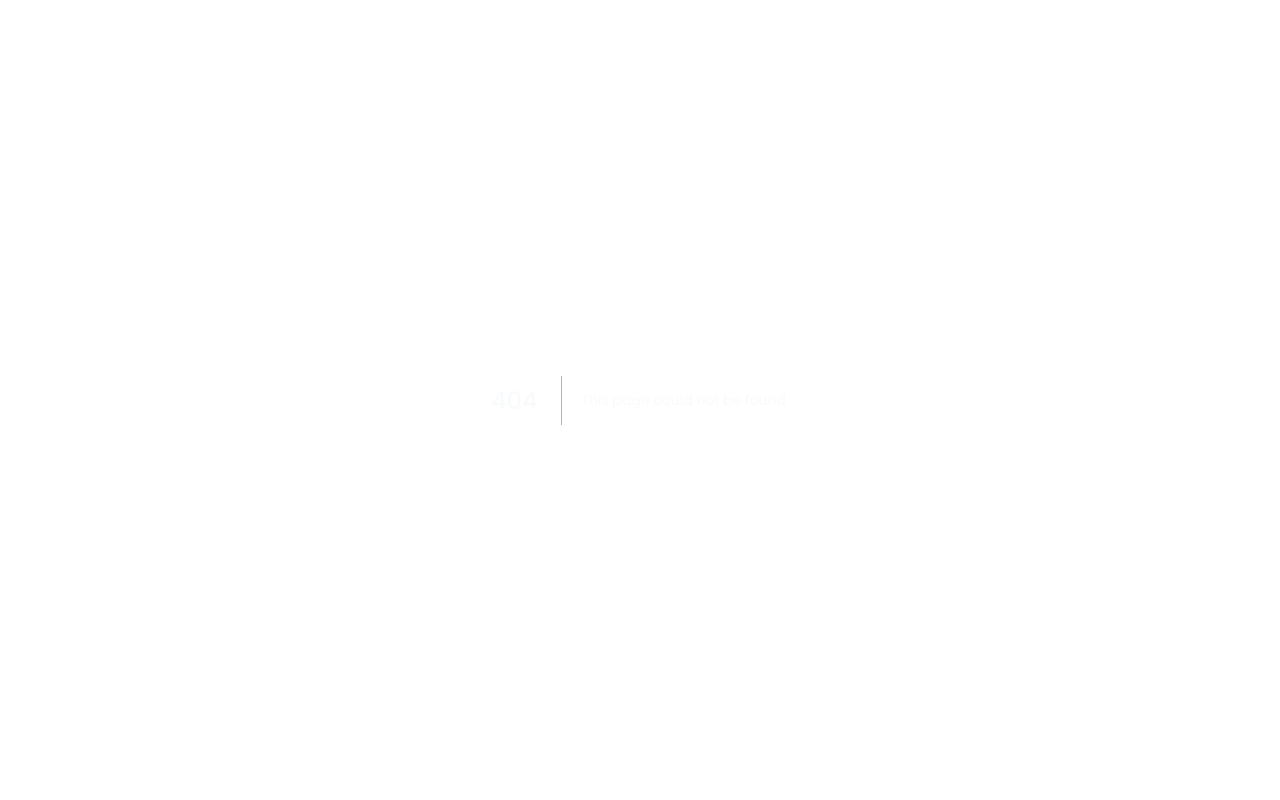
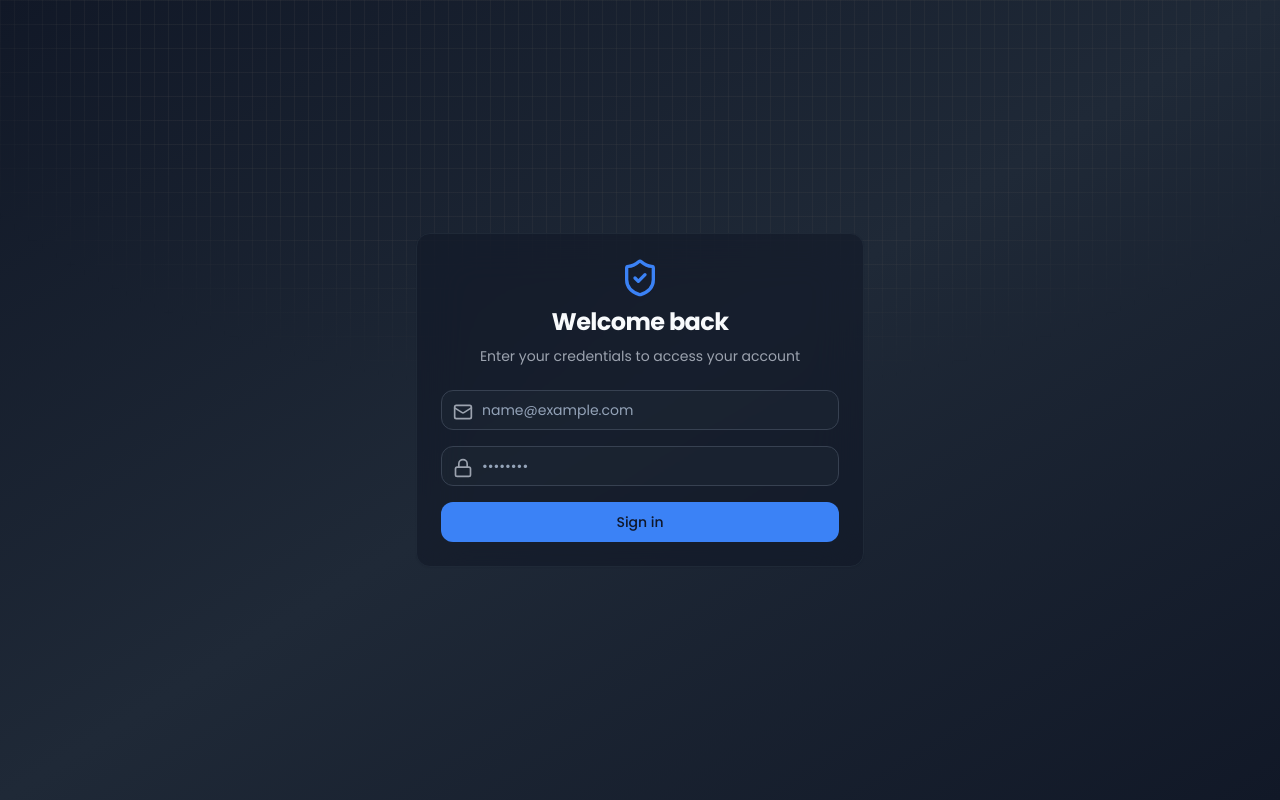
Before and after one commit to SinghAstra/Manual-Auth-Email-X, a Next.js app: page /auth/admin/login in a window 1280 px wide. Before the commit this address had no page. Built offline with nearby package versions, Linux system fonts and the light colour scheme.

Commit message:
C:/Program Files/Git/auth/admin/login

```diff
--- /dev/null
+++ b/app/(auth)/auth/admin/login/page.tsx
@@ -0,0 +1,54 @@
+import { Button } from "@/components/ui/button";
+import { Card } from "@/components/ui/card";
+import { Input } from "@/components/ui/input";
+import { LockIcon, MailIcon, ShieldCheckIcon } from "lucide-react";
+
+function AdminLoginPage() {
+  return (
+    <div className="min-h-screen bg-gradient-to-br from-gray-900 via-gray-800 to-gray-900 flex items-center justify-center p-4">
+      <div className="absolute inset-0 bg-[linear-gradient(to_right,#4f4f4f2e_1px,transparent_1px),linear-gradient(to_bottom,#4f4f4f2e_1px,transparent_1px)] bg-[size:14px_24px] [mask-image:radial-gradient(ellipse_60%_50%_at_50%_0%,#000_70%,transparent_100%)]" />
+
+      <Card className="w-full max-w-md bg-gray-900/60 border border-gray-800 backdrop-blur-xl">
+        <div className="p-6 space-y-6">
+          <div className="space-y-2 text-center">
+            <ShieldCheckIcon className="w-10 h-10 mx-auto text-primary" />
+            <h1 className="text-2xl font-bold tracking-tight">Welcome back</h1>
+            <p className="text-sm text-gray-400">
+              Enter your credentials to access your account
+            </p>
+          </div>
+
+          <div className="space-y-4">
+            <div className="space-y-2">
+              <div className="relative">
+                <MailIcon className="absolute left-3 top-3 h-5 w-5 text-gray-400" />
+                <Input
+                  className="pl-10 bg-gray-800/50 border-gray-700 focus:border-primary"
+                  placeholder="name@example.com"
+                  type="email"
+                />
+              </div>
+            </div>
+
+            <div className="space-y-2">
+              <div className="relative">
+                <LockIcon className="absolute left-3 top-3 h-5 w-5 text-gray-400" />
+                <Input
+                  className="pl-10 bg-gray-800/50 border-gray-700 focus:border-primary"
+                  placeholder="••••••••"
+                  type="password"
+                />
+              </div>
+            </div>
+
+            <Button className="w-full bg-primary hover:bg-primary/90 text-primary-foreground">
+              Sign in
+            </Button>
+          </div>
+        </div>
+      </Card>
+    </div>
+  );
+}
+
+export default AdminLoginPage;
--- a/app/(auth)/auth/approval-status/page.tsx
+++ b/app/(auth)/auth/approval-status/page.tsx
@@ -70,8 +70,9 @@ const ApprovalStatusPage = () => {
   };
 
   return (
-    <div className="min-h-screen bg-background flex items-center justify-center p-4">
-      <Card className="w-full max-w-lg">
+    <div className="min-h-screen bg-gradient-to-br from-gray-900 via-gray-800 to-gray-900 flex items-center justify-center p-4">
+      <div className="absolute inset-0 bg-[linear-gradient(to_right,#4f4f4f2e_1px,transparent_1px),linear-gradient(to_bottom,#4f4f4f2e_1px,transparent_1px)] bg-[size:14px_24px] [mask-image:radial-gradient(ellipse_60%_50%_at_50%_0%,#000_70%,transparent_100%)]" />
+      <Card className="w-full max-w-md bg-gray-900/60 border border-gray-800 backdrop-blur-xl">
         <CardHeader className="space-y-2">
           <div className="flex justify-center mb-4">
             <Hourglass className="h-12 w-12 text-primary animate-pulse" />
--- a/app/(auth)/auth/forgot-password/page.tsx
+++ b/app/(auth)/auth/forgot-password/page.tsx
@@ -112,8 +112,9 @@ const ForgotPasswordPage = () => {
   }
 
   return (
-    <div className="min-h-screen bg-background flex items-center justify-center p-4">
-      <Card className="w-full max-w-md">
+    <div className="min-h-screen bg-gradient-to-br from-gray-900 via-gray-800 to-gray-900 flex items-center justify-center p-4">
+      <div className="absolute inset-0 bg-[linear-gradient(to_right,#4f4f4f2e_1px,transparent_1px),linear-gradient(to_bottom,#4f4f4f2e_1px,transparent_1px)] bg-[size:14px_24px] [mask-image:radial-gradient(ellipse_60%_50%_at_50%_0%,#000_70%,transparent_100%)]" />
+      <Card className="w-full max-w-md bg-gray-900/60 border border-gray-800 backdrop-blur-xl">
         <CardHeader className="space-y-2">
           <CardTitle className="text-2xl font-bold text-center">
             Reset your password
--- a/app/(auth)/auth/login/page.tsx
+++ b/app/(auth)/auth/login/page.tsx
@@ -103,8 +103,9 @@ const LoginPage = () => {
   }
 
   return (
-    <div className="min-h-screen bg-background flex items-center justify-center p-4">
-      <Card className="w-full max-w-md">
+    <div className="min-h-screen bg-gradient-to-br from-gray-900 via-gray-800 to-gray-900 flex items-center justify-center p-4">
+      <div className="absolute inset-0 bg-[linear-gradient(to_right,#4f4f4f2e_1px,transparent_1px),linear-gradient(to_bottom,#4f4f4f2e_1px,transparent_1px)] bg-[size:14px_24px] [mask-image:radial-gradient(ellipse_60%_50%_at_50%_0%,#000_70%,transparent_100%)]" />
+      <Card className="w-full max-w-md bg-gray-900/60 border border-gray-800 backdrop-blur-xl">
         <CardHeader className="space-y-2">
           <CardTitle className="text-2xl font-bold text-center">
             Welcome back
--- a/app/(auth)/auth/register/corporate/page.tsx
+++ b/app/(auth)/auth/register/corporate/page.tsx
@@ -153,7 +153,8 @@ export default function CorporateRegistrationPage() {
   });
 
   return (
-    <div className="min-h-screen bg-background flex items-center justify-center p-4">
+    <div className="min-h-screen bg-gradient-to-br from-gray-900 via-gray-800 to-gray-900 flex items-center justify-center p-4">
+      <div className="absolute inset-0 bg-[linear-gradient(to_right,#4f4f4f2e_1px,transparent_1px),linear-gradient(to_bottom,#4f4f4f2e_1px,transparent_1px)] bg-[size:14px_24px] [mask-image:radial-gradient(ellipse_60%_50%_at_50%_0%,#000_70%,transparent_100%)]" />
       <div className="max-w-2xl w-full space-y-8">
         <div className="text-center space-y-2">
           <h1 className="text-3xl font-bold">Corporate Registration</h1>
--- a/app/(auth)/auth/register/institution/page.tsx
+++ b/app/(auth)/auth/register/institution/page.tsx
@@ -119,7 +119,8 @@ const InstitutionRegistrationPage = () => {
   };
 
   return (
-    <div className="min-h-screen bg-background flex items-center justify-center p-4">
+    <div className="min-h-screen bg-gradient-to-br from-gray-900 via-gray-800 to-gray-900 flex items-center justify-center p-4">
+      <div className="absolute inset-0 bg-[linear-gradient(to_right,#4f4f4f2e_1px,transparent_1px),linear-gradient(to_bottom,#4f4f4f2e_1px,transparent_1px)] bg-[size:14px_24px] [mask-image:radial-gradient(ellipse_60%_50%_at_50%_0%,#000_70%,transparent_100%)]" />
       <div className="max-w-2xl w-full space-y-8">
         <div className="text-center space-y-2">
           <h1 className="text-3xl font-bold">Institution Registration</h1>
--- a/app/(auth)/auth/register/page.tsx
+++ b/app/(auth)/auth/register/page.tsx
@@ -8,7 +8,8 @@ import Link from "next/link";
 
 const RegisterPage = () => {
   return (
-    <div className="min-h-screen bg-background flex items-center justify-center p-4">
+    <div className="min-h-screen bg-gradient-to-br from-gray-900 via-gray-800 to-gray-900 flex items-center justify-center p-4">
+      <div className="absolute inset-0 bg-[linear-gradient(to_right,#4f4f4f2e_1px,transparent_1px),linear-gradient(to_bottom,#4f4f4f2e_1px,transparent_1px)] bg-[size:14px_24px] [mask-image:radial-gradient(ellipse_60%_50%_at_50%_0%,#000_70%,transparent_100%)]" />
       <div className="max-w-4xl w-full space-y-8">
         <div className="text-center space-y-2">
           <h1 className="text-4xl font-bold tracking-tight">Get Started</h1>
@@ -19,7 +20,7 @@ const RegisterPage = () => {
 
         <div className="grid md:grid-cols-2 gap-6 mt-8">
           <Link href="/auth/register/institution">
-            <Card className="group relative overflow-hidden p-6 hover:border-primary transition-colors">
+            <Card className="group relative overflow-hidden p-6 hover:border-primary transition-colors bg-gray-900/60 border border-gray-800 backdrop-blur-xl">
               <motion.div whileHover={{ scale: 1.02 }} className="space-y-4">
                 <div className="h-12 w-12 rounded-lg bg-primary/10 flex items-center justify-center">
                   <GraduationCap className="h-6 w-6 text-primary" />
@@ -42,7 +43,7 @@ const RegisterPage = () => {
           </Link>
 
           <Link href="/auth/register/corporate">
-            <Card className="group relative overflow-hidden p-6 hover:border-primary transition-colors">
+            <Card className="group relative overflow-hidden p-6 hover:border-primary transition-colors bg-gray-900/60 border border-gray-800 backdrop-blur-xl">
               <motion.div whileHover={{ scale: 1.02 }} className="space-y-4">
                 <div className="h-12 w-12 rounded-lg bg-primary/10 flex items-center justify-center">
                   <Building2 className="h-6 w-6 text-primary" />
--- a/app/(auth)/auth/reset-password/[token]/page.tsx
+++ b/app/(auth)/auth/reset-password/[token]/page.tsx
@@ -126,8 +126,9 @@ const ResetPasswordPage = () => {
 
   if (!isTokenValid) {
     return (
-      <div className="min-h-screen bg-background flex items-center justify-center p-4">
-        <Card className="w-full max-w-md">
+      <div className="min-h-screen bg-gradient-to-br from-gray-900 via-gray-800 to-gray-900 flex items-center justify-center p-4">
+        <div className="absolute inset-0 bg-[linear-gradient(to_right,#4f4f4f2e_1px,transparent_1px),linear-gradient(to_bottom,#4f4f4f2e_1px,transparent_1px)] bg-[size:14px_24px] [mask-image:radial-gradient(ellipse_60%_50%_at_50%_0%,#000_70%,transparent_100%)]" />
+        <Card className="w-full max-w-md bg-gray-900/60 border border-gray-800 backdrop-blur-xl">
           <CardHeader className="space-y-2">
             <CardTitle className="text-2xl font-bold text-center">
               Invalid or Expired Link
@@ -172,8 +173,9 @@ const ResetPasswordPage = () => {
   }
 
   return (
-    <div className="min-h-screen bg-background flex items-center justify-center p-4">
-      <Card className="w-full max-w-md">
+    <div className="min-h-screen bg-gradient-to-br from-gray-900 via-gray-800 to-gray-900 flex items-center justify-center p-4">
+      <div className="absolute inset-0 bg-[linear-gradient(to_right,#4f4f4f2e_1px,transparent_1px),linear-gradient(to_bottom,#4f4f4f2e_1px,transparent_1px)] bg-[size:14px_24px] [mask-image:radial-gradient(ellipse_60%_50%_at_50%_0%,#000_70%,transparent_100%)]" />
+      <Card className="w-full max-w-md bg-gray-900/60 border border-gray-800 backdrop-blur-xl">
         <CardHeader className="space-y-2">
           <div className="flex justify-center mb-4">
             <ShieldCheck className="h-12 w-12 text-primary" />
--- a/app/(auth)/auth/verify-email/page.tsx
+++ b/app/(auth)/auth/verify-email/page.tsx
@@ -109,8 +109,9 @@ export default function VerifyEmailPage() {
 
   // Error or pending verification view
   return (
-    <div className="min-h-screen bg-background flex items-center justify-center p-4">
-      <Card className="w-full max-w-md">
+    <div className="min-h-screen bg-gradient-to-br from-gray-900 via-gray-800 to-gray-900 flex items-center justify-center p-4">
+      <div className="absolute inset-0 bg-[linear-gradient(to_right,#4f4f4f2e_1px,transparent_1px),linear-gradient(to_bottom,#4f4f4f2e_1px,transparent_1px)] bg-[size:14px_24px] [mask-image:radial-gradient(ellipse_60%_50%_at_50%_0%,#000_70%,transparent_100%)]" />
+      <Card className="w-full max-w-md bg-gray-900/60 border border-gray-800 backdrop-blur-xl">
         <CardHeader className="space-y-2">
           <div className="flex justify-center mb-4">
             <Mail className="h-12 w-12 text-muted-foreground" />
--- a/components/auth/corporate-registration-form.tsx
+++ b/components/auth/corporate-registration-form.tsx
@@ -89,7 +89,7 @@ export function CorporateRegistrationForm({
     <div className="space-y-8">
       <ProgressSteps currentStep={currentStep} steps={steps} />
 
-      <Card className="p-6 mt-16">
+      <Card className="p-6 mt-16 bg-gray-900/60 border border-gray-800 backdrop-blur-xl">
         <AnimatePresence mode="wait">
           <motion.div
             key={currentStep}
--- a/components/auth/institution-registration-form.tsx
+++ b/components/auth/institution-registration-form.tsx
@@ -61,7 +61,7 @@ const InstitutionRegistrationForm = ({
     <div className="space-y-8">
       <ProgressSteps currentStep={currentStep} steps={steps} />
 
-      <Card className="p-6 mt-16">
+      <Card className="p-6 mt-16 bg-gray-900/60 border border-gray-800 backdrop-blur-xl">
         <AnimatePresence mode="wait">
           <motion.div
             key={currentStep}
--- a/components/auth/progress-steps.tsx
+++ b/components/auth/progress-steps.tsx
@@ -12,7 +12,7 @@ const ProgressSteps = ({ currentStep, steps }: ProgressStepsProps) => {
   return (
     <div className="space-y-2 mb-4">
       <div className="relative">
-        <div className="absolute left-0 top-2 h-0.5 w-full bg-muted">
+        <div className="absolute left-0 top-2 h-0.5 w-full bg-gray-900">
           <div
             className="absolute h-full bg-primary transition-all duration-500 ease-in-out"
             style={{
```
